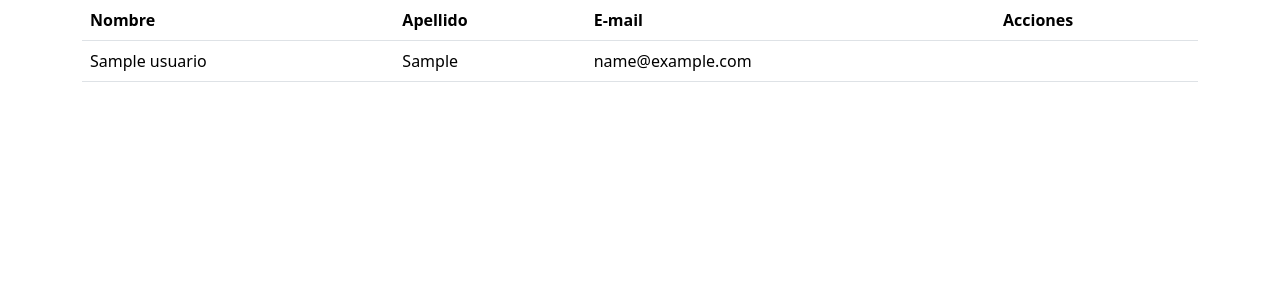
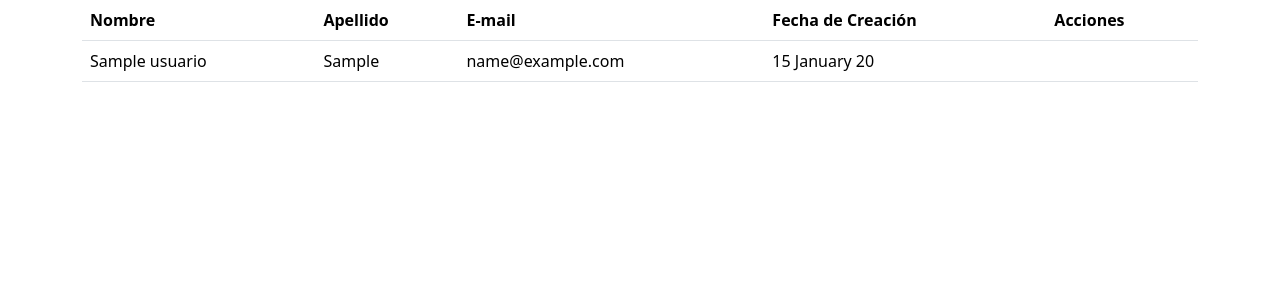
Before and after one commit to cindychateau/PythonBancodeChile2024, a Flask app: page / in a window 1280 px wide. Shown: the part 94-394 px from the top of the page. Run offline with Flask 3, Linux system fonts and the light colour scheme; tables that the repository leaves empty hold one stand-in row (values such as "Sample post").

Commit message:
Formato de fecha

```diff
--- a/Python/3.- Flask/crud/templates/index.html
+++ b/Python/3.- Flask/crud/templates/index.html
@@ -20,6 +20,7 @@
                     <th>Nombre</th>
                     <th>Apellido</th>
                     <th>E-mail</th>
+                    <th>Fecha de Creación</th>
                     <th>Acciones</th>
                 </tr>
             </thead>
@@ -29,6 +30,7 @@
                         <td>{{ usuario.nombre }}</td>
                         <td>{{ usuario.apellido }}</td>
                         <td>{{ usuario.email }}</td>
+                        <td>{{ usuario.created_at.strftime("%d %B %y") }}</td>
                         <td>
                             <!-- Botones de editar y borrar -->
                         </td>
```
